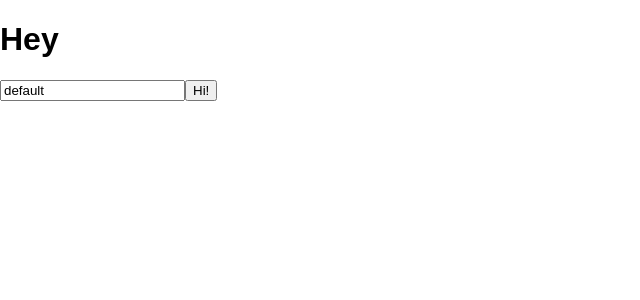
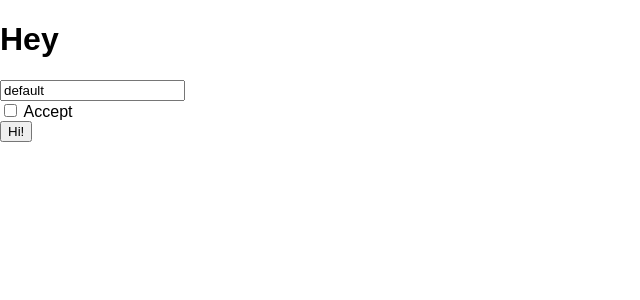
Before and after one commit to carloshlopez/react-test, a React (Create React App) app: page / in a window 1280 px wide. Shown: the top 300 px of the page, without its empty margins (0-640 px from the left). Built offline with nearby package versions, Linux system fonts and the light colour scheme.

Commit message:
forms and values

```diff
--- a/src/App.js
+++ b/src/App.js
@@ -5,7 +5,8 @@ class App extends Component {
   constructor(){
     super();
     this.state = {
-      name: "default"
+      name: "default",
+      terms: false
     }
   }
 
@@ -14,13 +15,18 @@ class App extends Component {
         <div>
           <h1>Hey</h1>
           <input type="text" value={this.state.name} onChange={this.updateName.bind(this)}/>
+          <div>
+            <label>
+              <input type="checkbox" checked={this.state.terms} onClick={this.updateTerms.bind(this)}/> Accept
+            </label>
+          </div>
           <button onClick={this.sayHi.bind(this)}>Hi!</button>
         </div>
     );
   }
 
   sayHi(){
-    console.log("Hi!!", this.state.name);
+    console.log("Hi!!", this.state.name, this.state.terms);
   }
 
   updateName(e){
@@ -29,6 +35,11 @@ class App extends Component {
     })
   }
 
+  updateTerms(e){
+    this.setState({
+      terms: e.target.checked
+    })
+  }
 }
 
 export default App;
```
